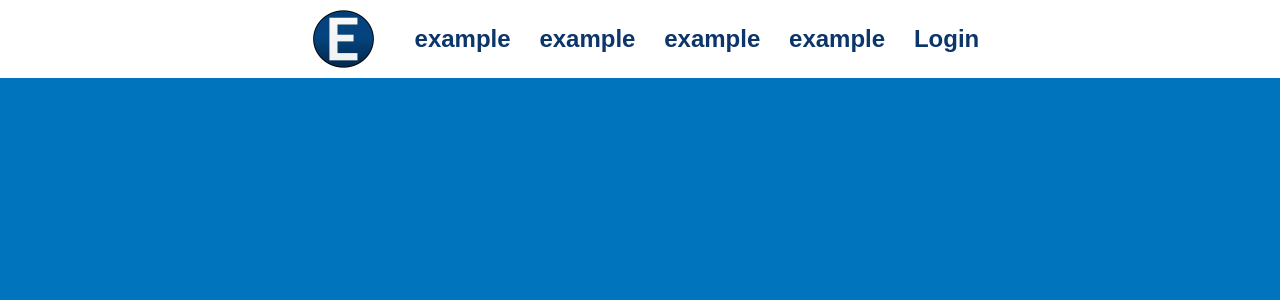
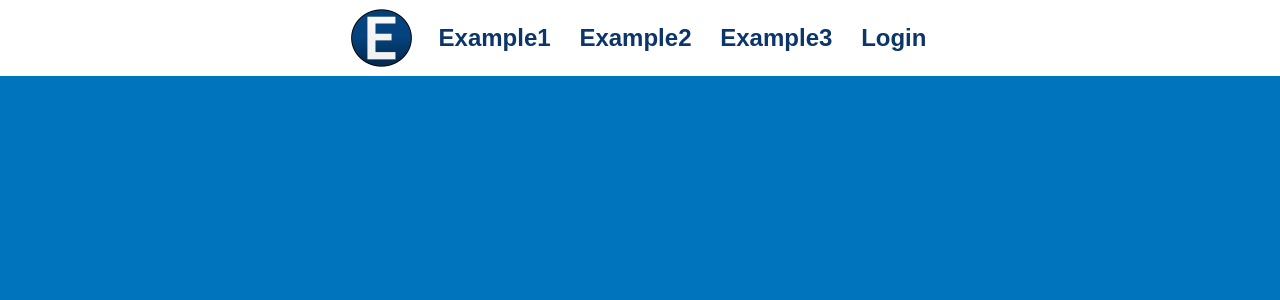
Before and after one commit to Alyaqdhans/EpicElectro, a PHP site: page / in a window 1280 px wide. Shown: the top 300 px of the page. Run offline with PHP 8.4, Linux system fonts and the light colour scheme.

Commit message:
dynamic nav

```diff
--- a/Login/index.php
+++ b/Login/index.php
@@ -1,11 +1,11 @@
 <html>
     <header>
-        <title>Login Page</title>
         <link rel="stylesheet" href="../style.css">
         <link rel="stylesheet" href="style.css">
     </header>
     <body>
-        <?php include(dirname(__FILE__).'/../header.php'); ?>
+        <?php $file = __FILE__;
+        include(dirname(__FILE__).'/../header.php'); ?>
         <form action="process.php" method="post">
             <div class="main">
                 <h2>Login</h2>
--- a/header.php
+++ b/header.php
@@ -1,8 +1,28 @@
-<nav>
-    <a href='../'><img src='../icon.png'></a>
-    <a class="ln" href="/">example</a>
-    <a class="ln" href="/">example</a>
-    <a class="ln" href="/">example</a>
-    <a class="ln" href="/">example</a>
-    <a class="ln" href="Login/">Login</a>
-</nav>
+<?php
+$pages = [
+    'EpicElectro' => 'Home',
+    'example1' => 'Example1',
+    'example2' => 'Example2',
+    'example3' => 'Example3',
+    'Login' => 'Login',
+];
+
+$currentFolder = basename(dirname($file));
+
+echo "<nav>";
+if ($currentFolder == "EpicElectro") {
+    echo "<img src='../icon.png'>";
+}
+foreach ($pages as $folderName => $pageTitle) {
+    if ($folderName == $currentFolder) {
+        echo "<title> $pageTitle </title>";
+    } else {
+        if ($pageTitle == "Home") {
+            echo "<a href='../'> <img src='../icon.png'> </a>";
+        } else {
+            echo "<a class='ln' href='$folderName/'> $pageTitle </a>";
+        }
+    }
+}
+echo "</nav>";
+?>
--- a/index.php
+++ b/index.php
@@ -1,9 +1,9 @@
 <html>
     <header>
-        <title>Home Page</title>
         <link rel="stylesheet" href="style.css">
     </header>
     <body>
-        <?php include('header.php'); ?>
+        <?php $file = __FILE__;
+        include('header.php'); ?>
     </body>
 </html>
--- a/style.css
+++ b/style.css
@@ -29,13 +29,13 @@ nav {
     background: white;
 }
 
-nav a {
+nav .ln {
     text-decoration: none;
     font-weight: var(--fw-bold);
     font-size: var(--fs-large);
     height: 100%;
     margin-inline: .6em;
-    margin-block: .3em;
+    margin-block: 1em;
     color: var(--clr-primary);
     position: relative;
 }
```
